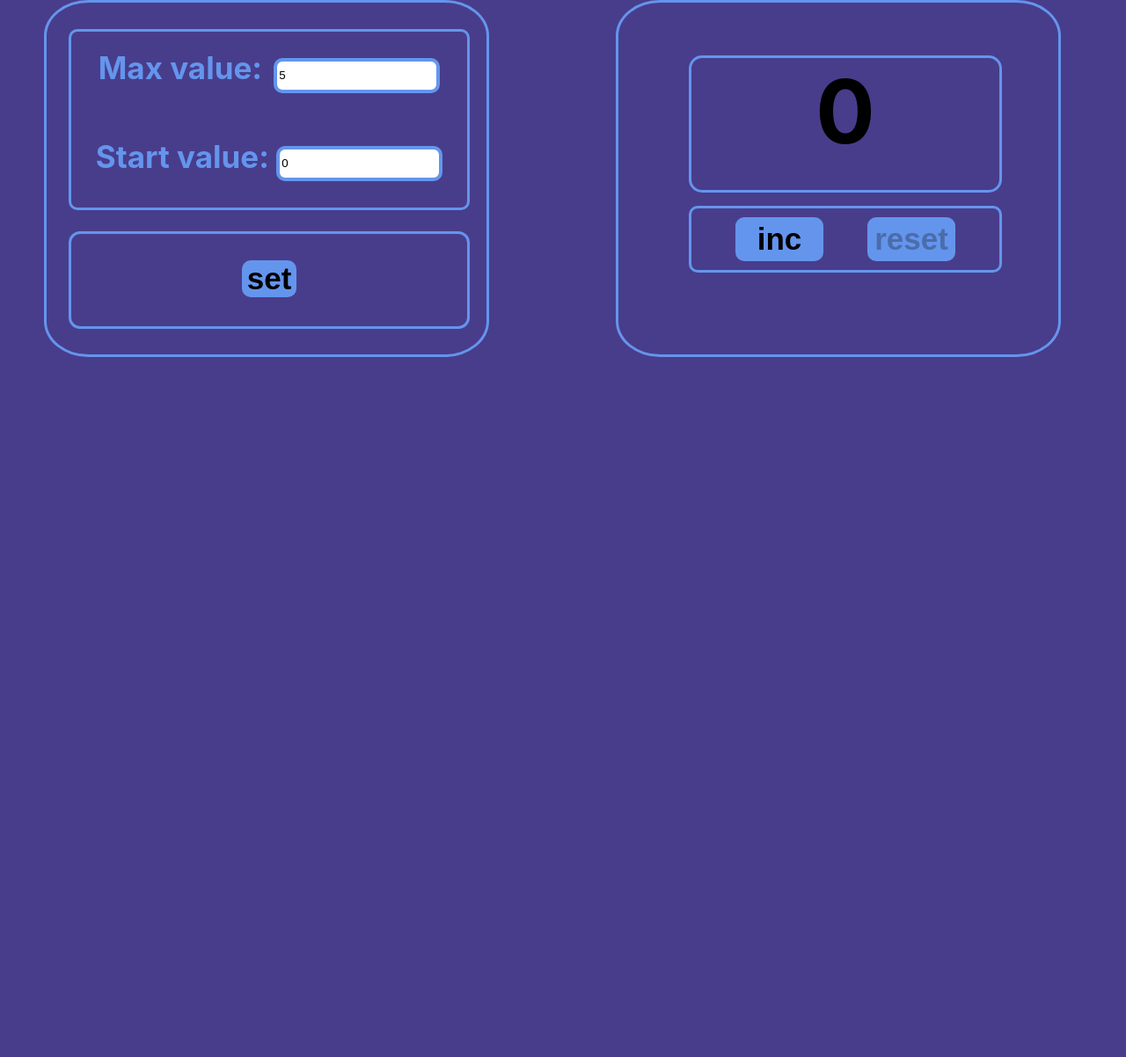
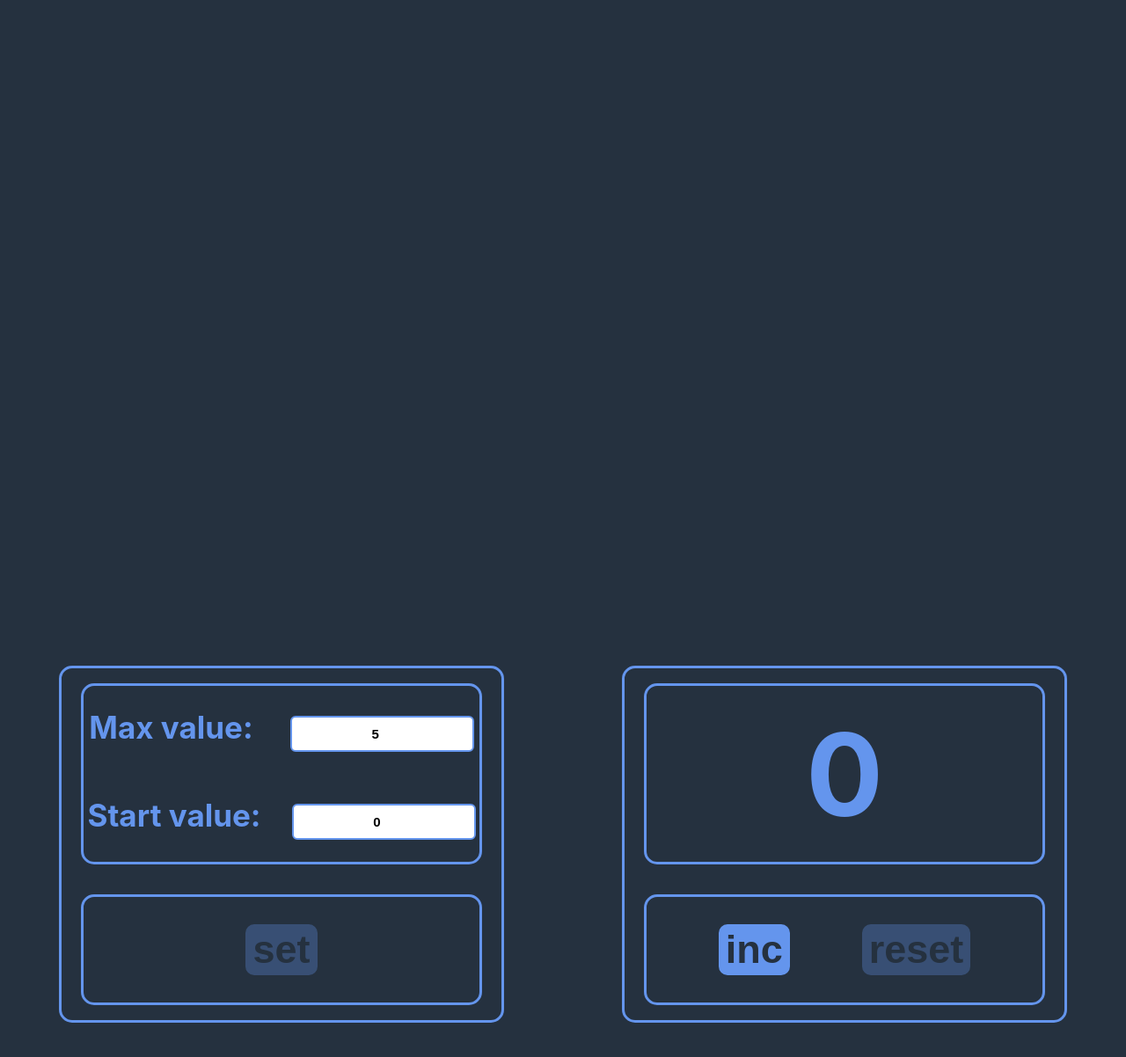
Before and after one commit to Dima12411/Counter, a React (Create React App) app: page / in a window 1280 px wide. Shown: the top 1202 px of the page at 88% size. Built offline with nearby package versions, Linux system fonts and the light colour scheme.

Commit message:
using localStorage and useEffect

```diff
--- a/src/App.css
+++ b/src/App.css
@@ -1,136 +1,168 @@
 .App {
-    text-align: center;
-    background-color: darkslateblue;
+    display: flex;
+    justify-content: space-around;
+    align-items: center;
+    background-color: #25313f;
     height: 1920px;
 }
 
-.body {
-    background-color: darkslateblue;
-    margin-left: 700px;
-    border: 3px solid cornflowerblue;
-    width: 500px;
-    height: 400px;
-    border-radius: 10%;
+/*Счетчик/Counter*/
+.counter {
+    display: flex;
+    justify-content: center;
 }
 
-.body2 {
+.body {
+    display: flex;
+    flex-direction: column;
+    justify-content: space-around;
+    align-items: center;
     border: 3px solid cornflowerblue;
-    margin: -406px 0px 200px 50px;
+    height: 400px;
     width: 500px;
-    height: 400px;
-    border-radius: 10%;
+    border-radius: 15px;
 }
 
-.counter {
-    height: 150px;
-    width: 350px;
-    margin-left: 80px;
+.borderForNumber {
+    display: flex;
+    justify-content: center;
+    align-items: center;
     border: 3px solid cornflowerblue;
     border-radius: 15px;
-    margin-top: 60px;
-
+    height: 200px;
+    width: 450px;
 }
 
-.button-inc {
-    background-color: cornflowerblue;
-    width: 100px;
-    height: 50px;
-    border: none;
-    border-radius: 10px;
-    margin-top: 10px;
-    margin-right: 50px;
+.propertiesForNumber {
+    color: cornflowerblue;
     font-weight: bold;
-    font-size: 35px;
-    text-align: center;
+    font-size: 130px;
 }
 
-.button-inc:active {
-    background: aquamarine;
+.message {
+    color: cornflowerblue;
+    font-weight: bold;
+    font-size: 30px;
 }
 
-.buttons {
-    border: 3px solid cornflowerblue;
-    margin-top: 15px;
-    margin-left: 80px;
-    border-radius: 10px;
-    width: 350px;
-    height: 70px;
+.error-message {
+    color: red;
+    font-weight: bold;
+    font-size: 30px;
 }
 
-.button-reset {
-    background-color: cornflowerblue;
-    width: 100px;
-    height: 50px;
-    border: none;
-    border-radius: 10px;
+.redNumber {
+    color: red;
     font-weight: bold;
-    font-size: 35px;
-    text-align: center;
+    font-size: 130px;
 }
 
-.button-inc:active {
-    background: aquamarine;
+
+.borderForButton {
+    display: flex;
+    flex-direction: row;
+    justify-content: space-evenly;
+    align-items: center;
+    border: 3px solid cornflowerblue;
+    border-radius: 15px;
+    height: 120px;
+    width: 450px;
 }
 
-.countNumber {
-    margin-top: auto;
-    font-size: 100px;
-    font-weight: bolder;
+.button {
+    border: 2px solid cornflowerblue;
+    border-radius: 10px;
+    background-color: cornflowerblue;
+    color: #25313f;
+    font-weight: bold;
+    font-size: 45px;
 }
 
-.Properties {
+.button:disabled {
+    border: 2px solid cornflowerblue;
+    border-radius: 10px;
+    background-color: cornflowerblue;
+    color: #25313f;
+    font-weight: bold;
+    font-size: 45px;
+    opacity: 0.3;
+}
+
+.button:active {
+    background-color: #25313f;
+    color: cornflowerblue;
+    border: none;
+}
+
+/*Значения для счетчика/Values for Counter*/
+.propertiesForCounter {
+    display: flex;
+    justify-content: center;
+}
+
+.borderForInput {
+    display: flex;
+    flex-direction: column;
+    justify-content: space-around;
+    align-items: center;
     border: 3px solid cornflowerblue;
-    margin-top: 30px;
-    margin-left: 25px;
+    border-radius: 15px;
+    height: 200px;
     width: 450px;
-    height: 200px;
-    border-radius: 10px;
+}
+
+.borderForButton2 {
+    display: flex;
+    flex-direction: row;
+    justify-content: space-evenly;
+    align-items: center;
+    border: 3px solid cornflowerblue;
+    border-radius: 15px;
+    height: 120px;
+    width: 450px;
 }
 
 .input {
-    border: 4px solid cornflowerblue;
-    height: 30px;
-    border-radius: 10px;
-    margin-left: 5px;
+    border: 2px solid cornflowerblue;
+    border-radius: 6px;
+    height: 35px;
+    text-align: center;
+    font-weight: bold;
+    font-size: 15px;
+}
+.redStart {
+    border: 2px solid red;
+    background-color: indianred;
+    border-radius: 6px;
+    height: 35px;
+    text-align: center;
+    font-weight: bold;
+    font-size: 15px;
 }
 
-.input2 {
-    border: 4px solid cornflowerblue;
-    height: 30px;
-    border-radius: 10px;
-    margin-top: 50px;
+.input-max {
+    border: 2px solid cornflowerblue;
+    border-radius: 6px;
+    height: 35px;
+    text-align: center;
+    margin-left: 7px;
+    font-weight: bold;
+    font-size: 15px;
 }
 
-.input_1 {
-    margin-top: 20px;
+.redMax {
+    border: 2px solid red;
+    background-color: indianred;
+    border-radius: 6px;
+    height: 35px;
+    text-align: center;
+    font-weight: bold;
+    font-size: 15px;
 }
 
-.input_2 {
-    margin-top: 10px;
-}
-
-.button_set {
-    outline: 3px solid cornflowerblue;
-    border-radius: 10px;
-    margin-top: 60px;
-    height: 75px;
-    padding-top: 30px;
-}
-
-.button_Set {
-    font-size: 35px;
-    font-weight: bold;
-    border-radius: 10px;
-    border: none;
-    background-color: cornflowerblue;
-}
-
-.button_Set:active {
-    background: aquamarine;
-}
-
-.value {
+.span-value {
     font-size: 35px;
     font-weight: bold;
     color: cornflowerblue;
+    margin-right: 35px;
 }
--- a/src/App.tsx
+++ b/src/App.tsx
@@ -1,48 +1,69 @@
-import React, {ChangeEvent, useState} from 'react';
+import React, {useEffect, useState} from 'react';
 import logo from './logo.svg';
 import './App.css';
-import Counter from "./Counter";
-import PropertiesForTheCounter from "./PropertiesForTheCounter";
+import Counter from "./components/Counter";
+import PropertiesForCounter from "./components/PropertiesForCounter";
+
 
 function App() {
-    const [number, setNumber] = useState<number>(0)
+    const [start, setStart] = useState<number>(0)
     const [max, setMax] = useState<number>(5)
-    const [start,setStart] = useState<number>(0)
-    const startValue = start
-    const addNumber = () => {
-        if (start < max) {
+    const [number, setNumber] = useState<number>(start)
+    const [message, setMessage] = useState<boolean>(false)
+    const [errorMessage, setErrorMessage] = useState<boolean>(false)
+    const plusNumber = () => {
+        if (number < max) {
             setNumber(number + 1)
         }
     }
-    const resetNumber = () => {
-        setNumber(start)
+    useEffect(() => {
+        let NumberAsString = localStorage.getItem('numberForCounter')
+        if (NumberAsString) {
+            let newValue = JSON.parse(NumberAsString)
+            setNumber(newValue)
         }
-    const onChangeMax = (e: ChangeEvent<HTMLInputElement>) => {
-        setMax(e.currentTarget.valueAsNumber)
+        let startValueAsString = localStorage.getItem('startValue')
+        if (startValueAsString) {
+            let newValue = JSON.parse(startValueAsString)
+            setStart(newValue)
         }
-    const onChangeStart = (e: ChangeEvent<HTMLInputElement>) => {
-        setStart(e.currentTarget.valueAsNumber)
+        let maxValueAsString = localStorage.getItem('maxValue')
+        if (maxValueAsString) {
+            let newValue = JSON.parse(maxValueAsString)
+            setMax(newValue)
         }
+    }, [])
+    useEffect(() => {
+        localStorage.setItem('numberForCounter', JSON.stringify(number))
+        localStorage.setItem('startValue', JSON.stringify(start))
+        localStorage.setItem('maxValue', JSON.stringify(max))
+    }, [number, start, max])
+
 
     return (
         <div className="App">
-            <div className="body">
-                <Counter
-                addNumber={addNumber}
-                number={number}
-                resetNumber={resetNumber}
+            <div className="propertiesForCounter">
+                <PropertiesForCounter
                     start={start}
                     max={max}
+                    number={number}
+                    setNumber={setNumber}
+                    setStart={setStart}
+                    setMax={setMax}
+                    setMessage={setMessage}
+                    setErrorMessage={setErrorMessage}
                 />
             </div>
-            <div className="body2">
-                <PropertiesForTheCounter
+            <div className="counter">
+                <Counter
+                    number={number}
+                    start={start}
                     max={max}
-                setMax={setMax}
-                start={start}
-                setStart={setStart}
-                onChangeMax={onChangeMax}
-                onChangeStart={onChangeStart}
+                    message={message}
+                    errorMessage={errorMessage}
+                    setNumber={setNumber}
+                    plusNumber={plusNumber}
+
                 />
             </div>
         </div>
--- a/src/Counter.tsx
+++ /dev/null
@@ -1,40 +0,0 @@
-import React from "react";
-
-type CounterProps = {
-    addNumber: () => void
-    number: number
-    resetNumber: () => void
-    start: number
-    max: number
-}
-
-const Counter = (props: CounterProps) => {
-    const maxNumber = {
-        color: props.number === props.max ? "red" : "black"
-    }
-    const onClickInc = () => {
-        props.addNumber()
-    }
-    const onClickReset = () => {
-        props.resetNumber()
-    }
-    return (
-        <div>
-            <div className="counter">
-                <div className="countNumber" style={maxNumber}>{props.number}</div>
-            </div>
-            <div className="buttons">
-                <button disabled={props.number === props.max ? true : false}
-                    className="button-inc"
-                    onClick={onClickInc}
-                >inc</button>
-                <button disabled={props.number === props.start ? true : false}
-                    className="button-reset"
-                        onClick={onClickReset}
-                >reset</button>
-            </div>
-        </div>
-    )
-}
-
-export default Counter;
--- a/src/PropertiesForTheCounter.tsx
+++ /dev/null
@@ -1,43 +0,0 @@
-import React, {ChangeEvent, useState} from "react";
-
-export type PropsType = {
-    max: number
-    setMax: (max: number) => void
-    start: number
-    setStart: (start: number) => void
-    onChangeMax: (e: ChangeEvent<HTMLInputElement>) => void
-    onChangeStart: (e: ChangeEvent<HTMLInputElement>) => void
-}
-
-const PropertiesForTheCounter = (props: PropsType) => {
-    return (
-        <div className="Properties">
-            <div className="content">
-                <div className="input_1">
-                    <span className="value">Max value: </span>
-                    <input className="input"
-                           type="number"
-                           value={props.max}
-                           onChange={props.onChangeMax}
-                    />
-                </div>
-                <div className="input_2">
-                    <span className="value">Start value: </span>
-                    <input className="input2"
-                           type="number"
-                           value={props.start}
-                           onChange={props.onChangeStart}
-                    />
-                </div>
-            </div>
-            <div className="button_set">
-                <button className="button_Set"
-                >
-                    set
-                </button>
-            </div>
-        </div>
-    )
-}
-
-export default PropertiesForTheCounter;
--- /dev/null
+++ b/src/components/Button.tsx
@@ -0,0 +1,22 @@
+import React from "react";
+
+type propsButtonType = {
+    button: string
+    disabled: boolean
+    callback: () => void
+}
+
+const Button = (props: propsButtonType) => {
+    return (
+        <div>
+            <button className="button"
+                    onClick={props.callback}
+                    disabled={props.disabled}
+            >{props.button}
+            </button>
+        </div>
+    )
+}
+
+
+export default Button;
--- /dev/null
+++ b/src/components/Counter.tsx
@@ -0,0 +1,64 @@
+import React, {useState} from "react";
+import Button from "./Button";
+
+type PropsTypeCounter = {
+    number: number
+    start: number
+    max: number
+    message: boolean
+    errorMessage: boolean
+    plusNumber: () => void
+    setNumber: (number: number) => void
+}
+
+const Counter = (props: PropsTypeCounter) => {
+    const plusNumberHandler = () => {
+        props.plusNumber()
+    }
+    const resetNumberHandler = () => {
+        props.setNumber(props.start)
+    }
+    const disabledButtonInc =
+        props.errorMessage || props.message
+        ? true
+        : props.number === props.max ? true : false
+    const disabledButtonReset =
+        props.errorMessage || props.message
+        ? true
+        : props.number === props.start ? true : false
+
+    return (
+        <div>
+            <div className="body">
+                <div className="borderForNumber">
+                    <div className="numberForCounter">
+                        {  props.errorMessage
+                            ? <span className="error-message">Incorrect value!</span>
+                            : props.message
+                            ? <span className="message">Enter values and press "set"</span>
+                            : <span className={props.number === props.max ? "redNumber" : "propertiesForNumber"}>
+                                {props.number}</span>
+                        }
+                    </div>
+                </div>
+                <div className="borderForButton">
+                    <div>
+                        <Button
+                        button={"inc"}
+                        callback={plusNumberHandler}
+                        disabled={disabledButtonInc}
+                        />
+                    </div>
+                    <div>
+                        <Button button={"reset"}
+                                disabled={disabledButtonReset}
+                                callback={resetNumberHandler}/>
+                    </div>
+                </div>
+            </div>
+        </div>
+    )
+}
+
+
+export default Counter;
--- /dev/null
+++ b/src/components/PropertiesForCounter.tsx
@@ -0,0 +1,70 @@
+import React, {ChangeEvent, useState} from "react";
+import Button from "./Button";
+
+type PropsType = {
+    start: number
+    max: number
+    number: number
+    setNumber: (number: number) => void
+    setStart: (start: number) => void
+    setMax: (max: number) => void
+    setMessage: (message: boolean) => void
+    setErrorMessage: (errorMessage: boolean) => void
+}
+
+const PropertiesForCounter = (props: PropsType) => {
+    const [disabled, setDisabled] = useState<boolean>(true)
+    const startNumberHandler = (e: ChangeEvent<HTMLInputElement>) => {
+        props.setStart(e.currentTarget.valueAsNumber)
+        props.setMessage(true)
+        setDisabled(false)
+    }
+    const maxNumberHandler = (e: ChangeEvent<HTMLInputElement>) => {
+        props.setMax(e.currentTarget.valueAsNumber)
+        props.setMessage(true)
+        setDisabled(false)
+    }
+    const setButtonHandler = () => {
+        props.setMessage(false)
+        props.setNumber(props.start)
+        setDisabled(true)
+    }
+    if (props.max < 0 || props.start < 0 || props.max === props.start) {
+        props.setErrorMessage(true)
+    } else {
+        props.setErrorMessage(false)
+    }
+    const disabledButtonSet = props.start < 0 || props.max < 0 || props.start === props.max ? true : disabled
+
+    return (
+        <div>
+            <div className="body">
+                <div className="borderForInput">
+                    <div>
+                        <span className="span-value">Max value:</span>
+                        <input type="number"
+                               value={props.max}
+                               onChange={maxNumberHandler}
+                               className={props.max < 0 || props.max === props.start ? "redMax" : "input-max"}/>
+                    </div>
+                    <div>
+                        <span className="span-value">Start value:</span>
+                        <input type="number"
+                               value={props.start}
+                               onChange={startNumberHandler}
+                               className={props.start < 0 || props.start === props.max ? "redStart" : "input"}/>
+                    </div>
+                </div>
+                <div className="borderForButton2">
+                    <div>
+                        <Button button={"set"}
+                                disabled={disabledButtonSet}
+                                callback={setButtonHandler}/>
+                    </div>
+                </div>
+            </div>
+        </div>
+    )
+}
+
+export default PropertiesForCounter;
```
Lines whose indentation alone changed are shown as unchanged.
